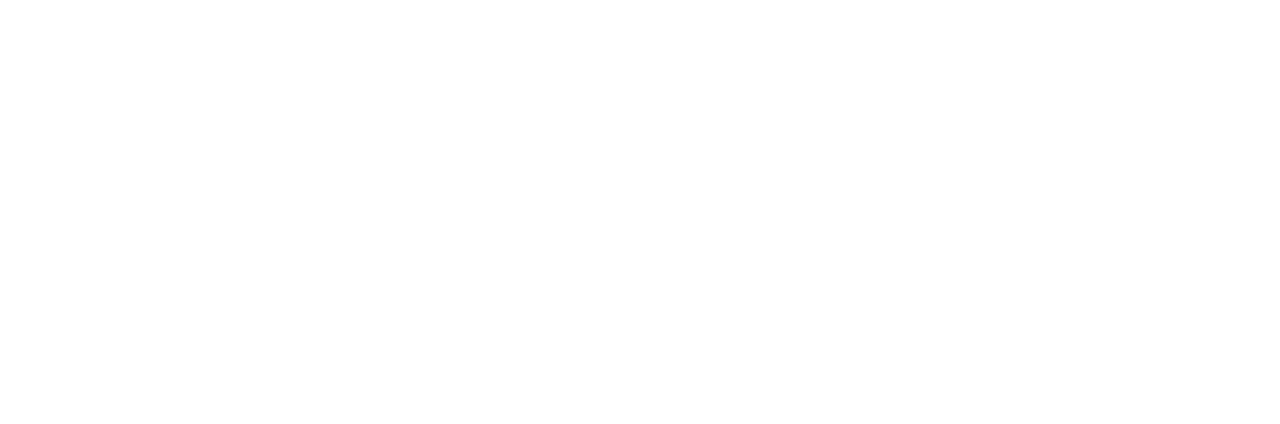
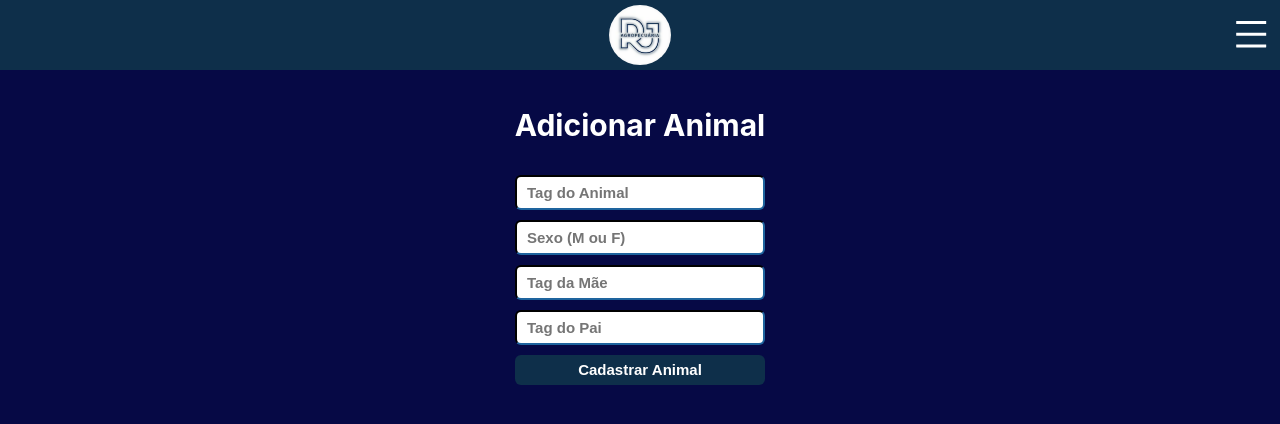
Before and after one commit to Brunopjunq/RJ-Agropecuaria-Front, a React (Create React App) app: page /addAnimal in a window 1280 px wide. Before the commit this address had no page. Shown: the top 424 px of the page. Built offline with nearby package versions, Linux system fonts and the light colour scheme.

Commit message:
feat: add AddAnimalPage layout

```diff
--- a/src/App.js
+++ b/src/App.js
@@ -4,6 +4,7 @@
 import SignUpPage from './pages/SignUpPage';
 import HomePage from './pages/HomePage';
 import GlobalStyle from './styles/globalStyles';
+import AddAnimalPage from './pages/AddAnimalPage';
 
 function App() {
   return (
@@ -14,6 +15,7 @@
           <Route path='/' element={<SignInPage />} />
           <Route path='/sign-up' element={<SignUpPage />} />
           <Route path='/home' element={<HomePage />} />
+          <Route path='/addAnimal' element={<AddAnimalPage />} />
         </Routes>
       </BrowserRouter>
     </>
--- a/src/components/Header.js
+++ b/src/components/Header.js
@@ -26,6 +26,7 @@
     top: 0;
     left: 0;
     z-index: 1;
+    margin-bottom: 70px;
 
     img {
         height: 60px;
--- /dev/null
+++ b/src/pages/AddAnimalPage.js
@@ -0,0 +1,87 @@
+import Header from "../components/Header";
+import { styled } from "styled-components";
+
+export default function AddAnimalPage() {
+    return (
+        <>
+            <Header />
+            <App>
+                <p>Adicionar Animal</p>
+                <InputBox>
+                    <input
+                    placeholder="Tag do Animal"
+                    name="tag"
+                    />
+                    <input
+                    placeholder="Sexo (M ou F)"
+                    name="sexo"
+                    />
+                    <input
+                    placeholder="Tag da Mãe"
+                    name="tagMae"
+                    />
+                    <input
+                    placeholder="Tag do Pai"
+                    name="tagPai"
+                    />
+                    <button>Cadastrar Animal</button>
+                </InputBox>
+            </App>
+
+        </>
+    )
+}
+
+const App = styled.div`
+    width: 100vw;
+    min-height: 100vh;
+    margin-top: 70px;
+    background-color: #060945;
+    display: flex;
+    flex-direction: column;
+    align-items: center;
+    box-sizing: border-box;
+    padding-top: 40px;
+
+    p {
+        font-size: 30px;
+        color: white;
+        font-weight: 700;
+        margin-bottom: 25px;
+    }
+`
+
+const InputBox = styled.form`
+    display: flex;
+    flex-direction: column;
+
+    input {
+        margin-top: 10px;
+        width: 250px;
+        height: 35px;
+        border-radius: 6px;
+        border-color: #0e2f4a;
+        font-weight: 700;
+        font-size: 15px;
+        color: #0e2f4a;
+        padding-left: 10px;
+
+    }
+
+    button {
+        width: 100%;
+        height: 30px;
+        background: #0e2f4a;
+        border-radius: 6px;
+        font-weight: 700;
+        font-size: 15px;
+        line-height: 40px;
+        color: #ffffff;
+        border: none;
+        display: flex;
+        justify-content: center;
+        align-items: center;
+        margin-top: 10px;
+        cursor: pointer;
+    }
+`
--- a/src/pages/SignInPage.js
+++ b/src/pages/SignInPage.js
@@ -44,7 +44,7 @@
     }
 `
 
-const InputBox = styled.div`
+const InputBox = styled.form`
     display: flex;
     flex-direction: column;
 
--- a/src/pages/SignUpPage.js
+++ b/src/pages/SignUpPage.js
@@ -48,7 +48,7 @@
     }
 `
 
-const InputBox = styled.div`
+const InputBox = styled.form`
     display: flex;
     flex-direction: column;
 
```
